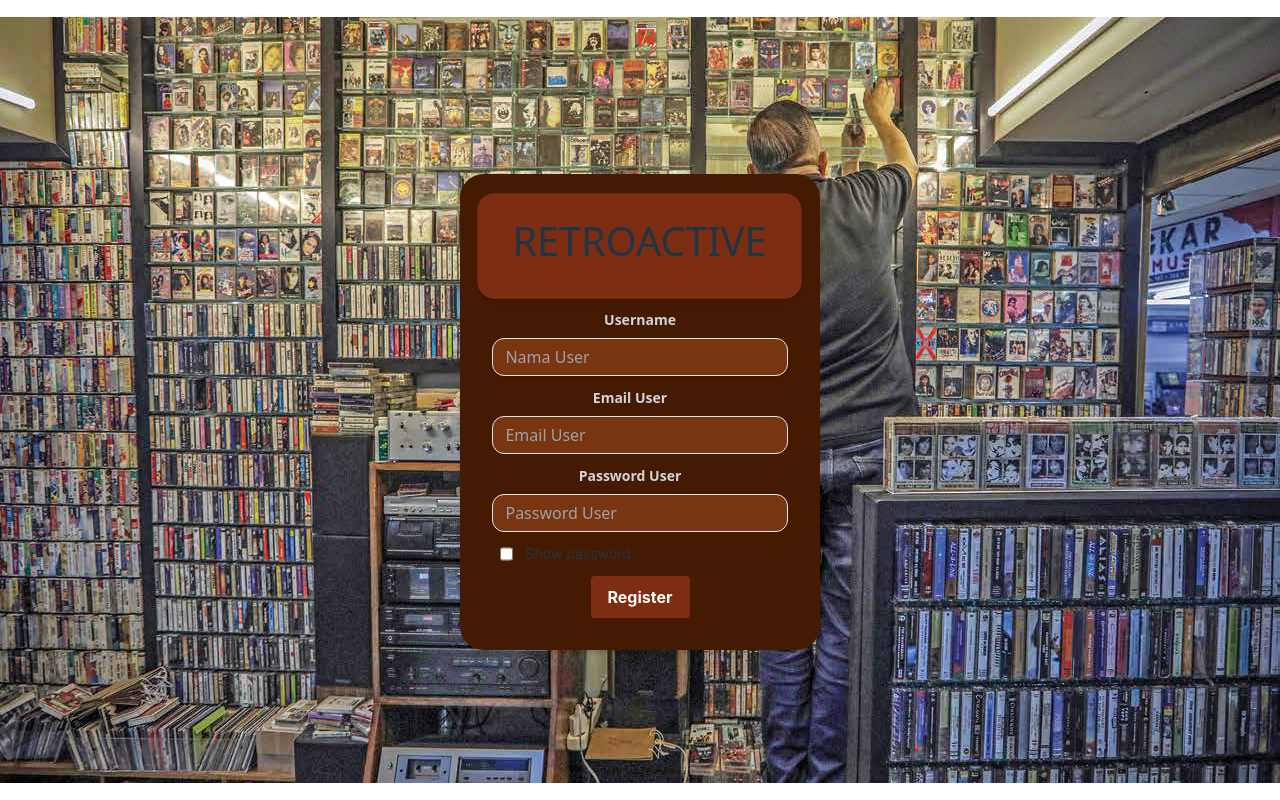
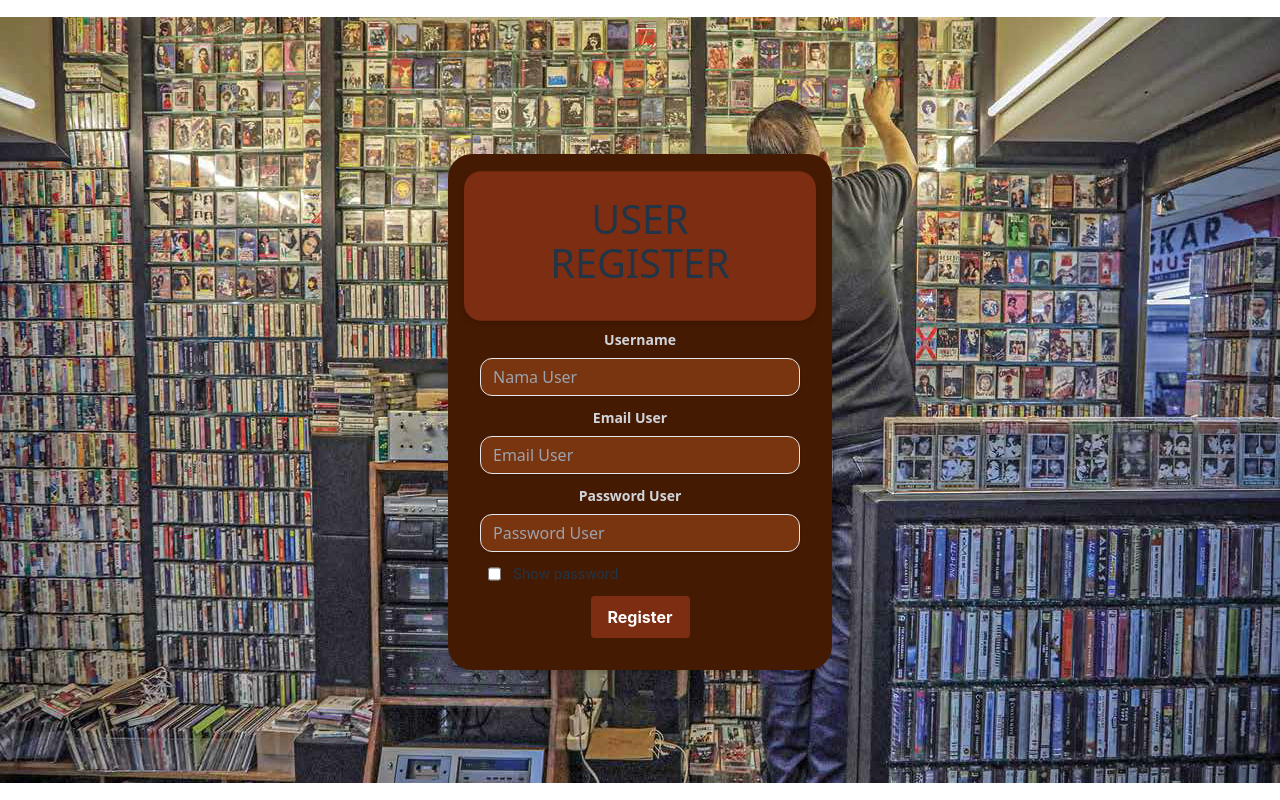
Before and after one commit to NahlSyareza/Retroactive-SBD, a React (Vite) app in the folder retroactive-frontend/: page /register in a window 1280 px wide. Built offline with nearby package versions, Linux system fonts and the light colour scheme.

Commit message:
Nahl - User register title changed

```diff
--- a/retroactive-frontend/src/components/UserRegisterPage.jsx
+++ b/retroactive-frontend/src/components/UserRegisterPage.jsx
@@ -33,7 +33,7 @@ function UserRegisterPage() {
       <div className="bg-amber-950 shadow-md rounded-3xl px-8 pt-6 pb-8 mb-4">
         <div className="bg-orange-900 shadow-md scale-110 rounded-2xl px-8 pt-6 pb-8 mb-4">
           <h1 className="font-sans flex text-4xl justify-center">
-            RETROACTIVE
+            USER REGISTER
           </h1>
         </div>
         <label
```
